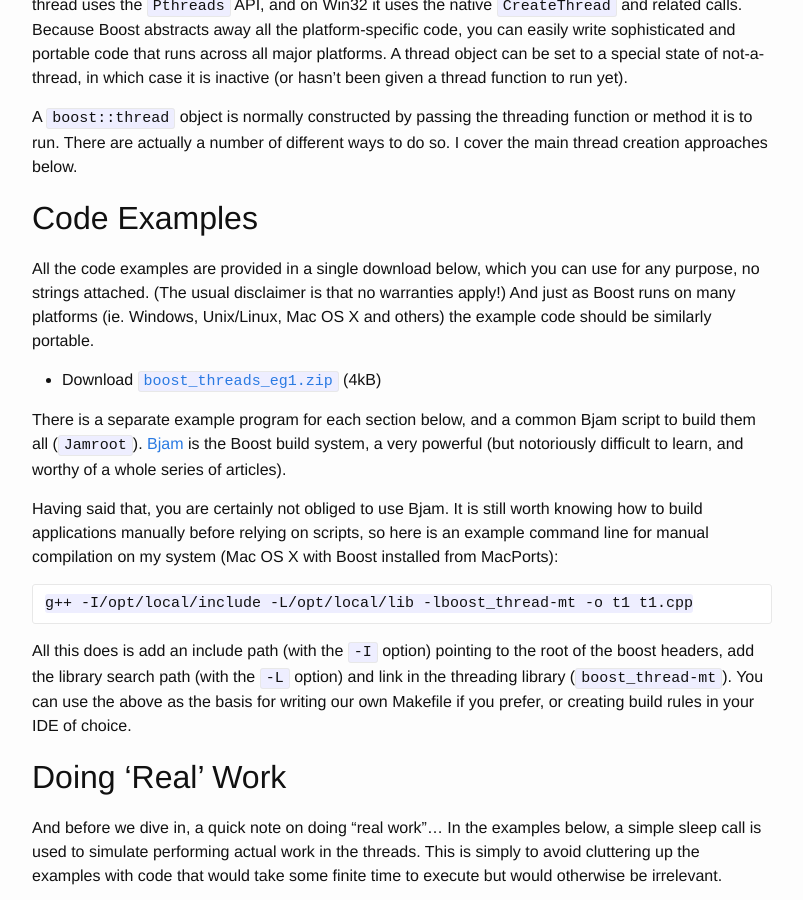
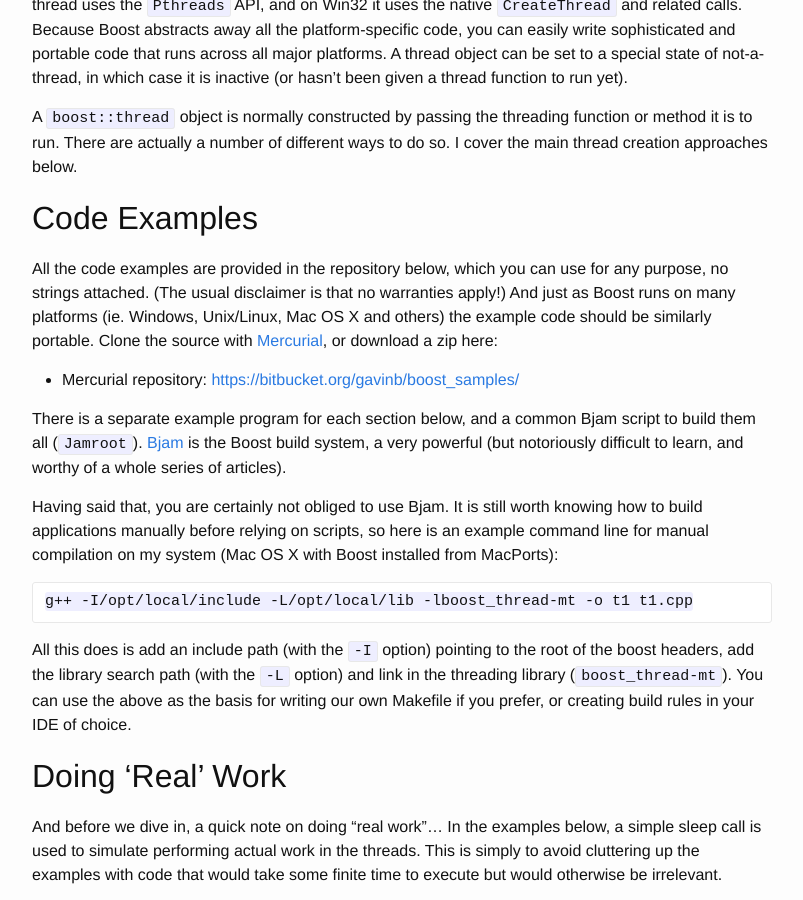
Before and after one commit to gavinb/gavinb.github.io, a Jekyll site: the page built from _posts/2009-05-13-threading-with-boost---part-i-creating-threads.markdown, in a window 1280 px wide and 900 px high, scrolled down 734 px. Shown: the whole window, without its empty margins (238-1041 px from the left). Built offline with Jekyll 4.4.1, drawn with Linux system fonts in a browser that asks for light colours; comment, search, counter and statistics services are not loaded.

Commit message:
Fix broken link to source repo and download

```diff
--- a/_posts/2009-05-13-threading-with-boost---part-i-creating-threads.markdown
+++ b/_posts/2009-05-13-threading-with-boost---part-i-creating-threads.markdown
@@ -26,9 +26,9 @@
 Code Examples
 -------------
 
-All the code examples are provided in a single download below, which you can use for any purpose, no strings attached.  (The usual disclaimer is that no warranties apply!)  And just as Boost runs on many platforms (ie. Windows, Unix/Linux, Mac OS X and others) the example code should be similarly portable.
+All the code examples are provided in the repository below, which you can use for any purpose, no strings attached.  (The usual disclaimer is that no warranties apply!)  And just as Boost runs on many platforms (ie. Windows, Unix/Linux, Mac OS X and others) the example code should be similarly portable.  Clone the source with [Mercurial](http://mercurial.selenic.com/), or download a zip here:
 
- * Download <span class="mt-enclosure mt-enclosure-file" style="display: inline;"><a href="http://antonym.org/boost/boost_threads_eg1.zip">`boost_threads_eg1.zip`</a> (4kB)</span>
+ * Mercurial repository: [https://bitbucket.org/gavinb/boost_samples/](https://bitbucket.org/gavinb/boost_samples/)
 
 There is a separate example program for each section below, and a common Bjam script to build them all (`Jamroot`).  [Bjam](http://www.boost.org/boost-build2/doc/html/index.html) is the Boost build system, a very powerful (but notoriously difficult to learn, and worthy of a whole series of articles).
 
```
